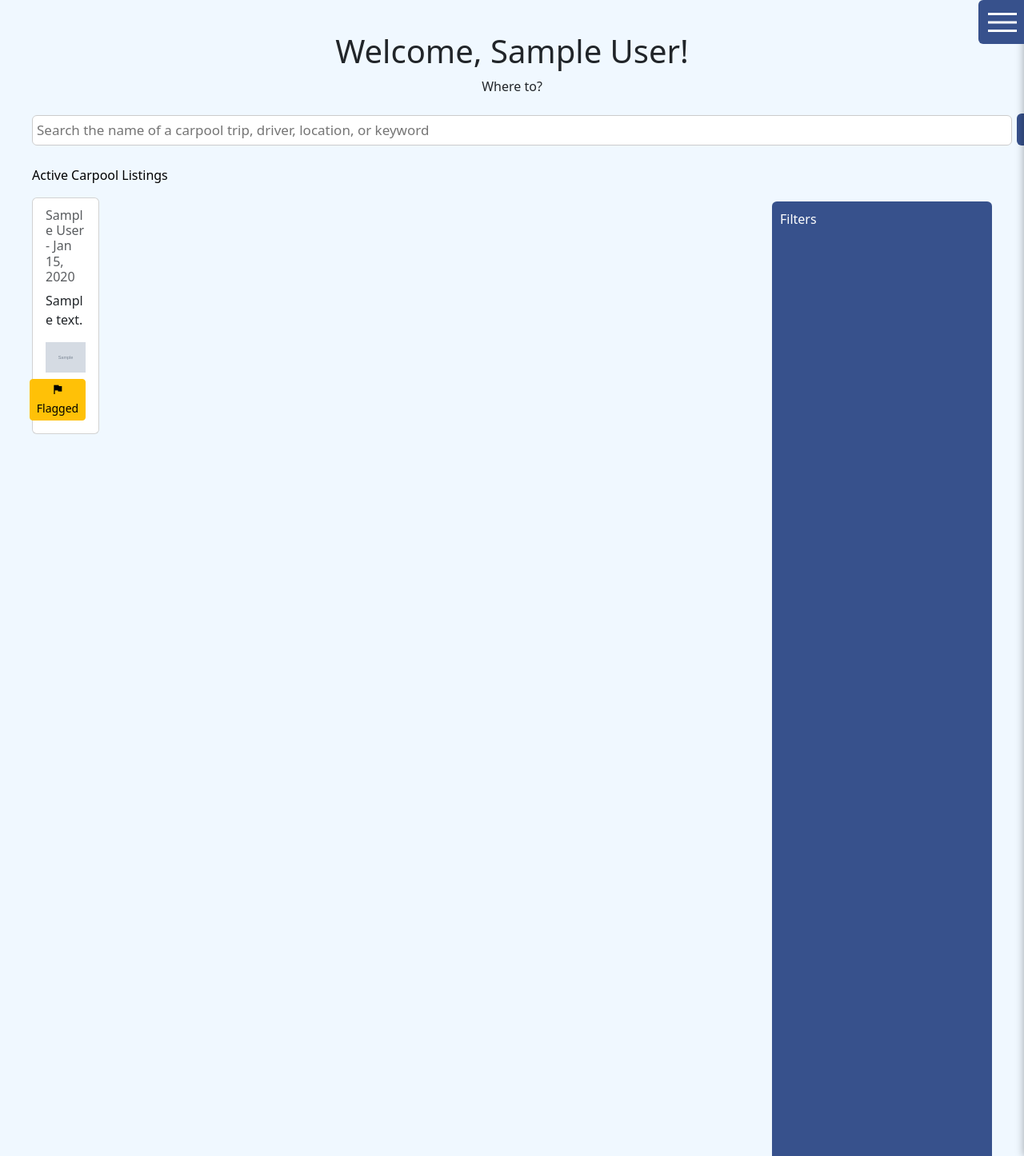
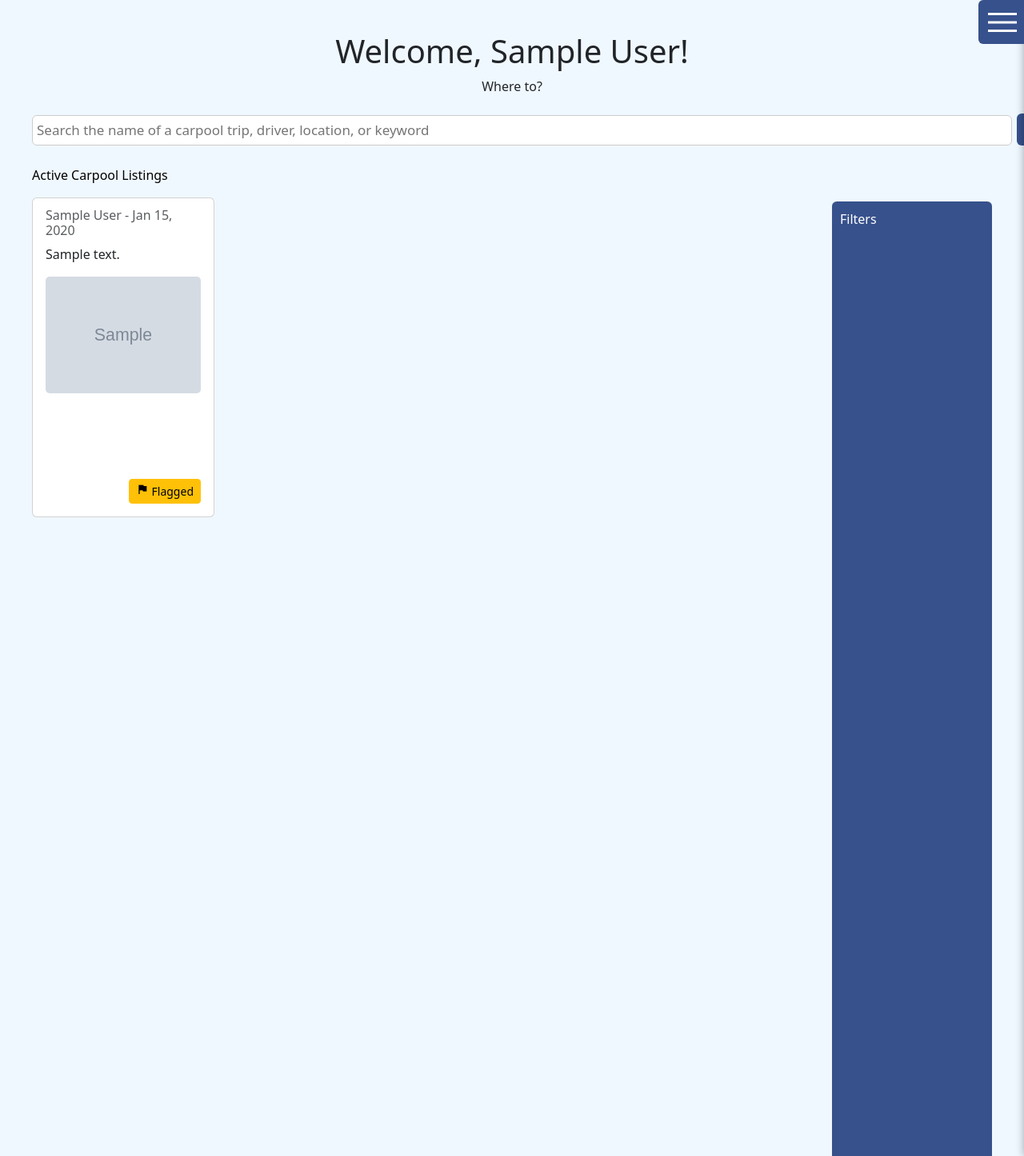
Before and after one commit to cherrylin16/CavPool, a Django app: page /rider/ in a window 1280 px wide. Shown: the whole page at 80% size. Run offline with Django 5.2, Linux system fonts and the light colour scheme; a user stored in the database is signed in; tables that the repository leaves empty hold one stand-in row (values such as "Sample post"); grey boxes marked "Sample" are stand-in pictures.

Commit message:
fixed post sizing on dashboards

```diff
--- a/dashboard/templates/dashboard/rider_dashboard.html
+++ b/dashboard/templates/dashboard/rider_dashboard.html
@@ -34,22 +34,27 @@
             <p>Active Carpool Listings</p>
         </div>
 
-        <div class="listings-filters-container">
-                <div class="listings-box row">
+        <div class="listings-filters-container d-flex">
+                <div class="listings-box flex-grow-1 me-3">
+                    <div class="row">
                         {% for post in posts %}
-                        <div class="col-md-6 col-lg-4 mb-3">
-                            <div class="card">
-                                <div class="card-body">
+                            <div class="col-xl-3 col-lg-4 col-md-6 mb-3">
+                                <div class="card" style="height: 400px;">
+                                    <div class="card-body d-flex flex-column">
                                         <h6 class="card-subtitle mb-2 text-muted">{{ post.author.driverprofile.name|default:post.author.riderprofile.name|default:post.author.username }} - {{ post.created_at|date:"M d, Y" }}</h6>
                                         <p class="card-text">{{ post.text }}</p>
                                         {% if post.image %}
                                             {% if post.image_visibility == 'all' or post.image_visibility == 'riders' %}
-                                            <img src="{{ post.image.url }}" class="img-fluid" style="max-height: 200px; width: 100%; object-fit: cover;">
+                                                <div class="mb-3">
+                                                    <img src="{{ post.image.url }}" class="img-fluid" style="max-height: 150px; width: 100%; object-fit: cover; border-radius: 5px;">
+                                                </div>
                                             {% else %}
-                                            <p class="text-muted"><em>Image visible to {{ post.get_image_visibility_display }} </em></p>
+                                                <div class="mb-3">
+                                                    <p class="text-muted text-center"><em>Image visible to {{ post.get_image_visibility_display }}</em></p>
+                                                </div>
                                             {% endif %}
                                         {% endif %}
-                                    <div class="d-flex justify-content-end mt-2">
+                                        <div class="d-flex justify-content-end mt-auto">
                                             {% if post.id in flagged_posts %}
                                                 <button class="btn btn-sm btn-warning"
                                                     data-bs-toggle="modal"
@@ -75,8 +80,9 @@
                             </div>
                         {% endfor %}
                     </div>
+                </div>
 
-                <div class="filters-box">
+                <div class="filters-box" style="width: 200px; flex-shrink: 0;">
                     <p> Filters </p>
                 </div>
         </div>
```
Also changed, not shown: dashboard/templates/dashboard/driver_dashboard.html (+15 -10 lines). Lines whose indentation alone changed are shown as unchanged.
